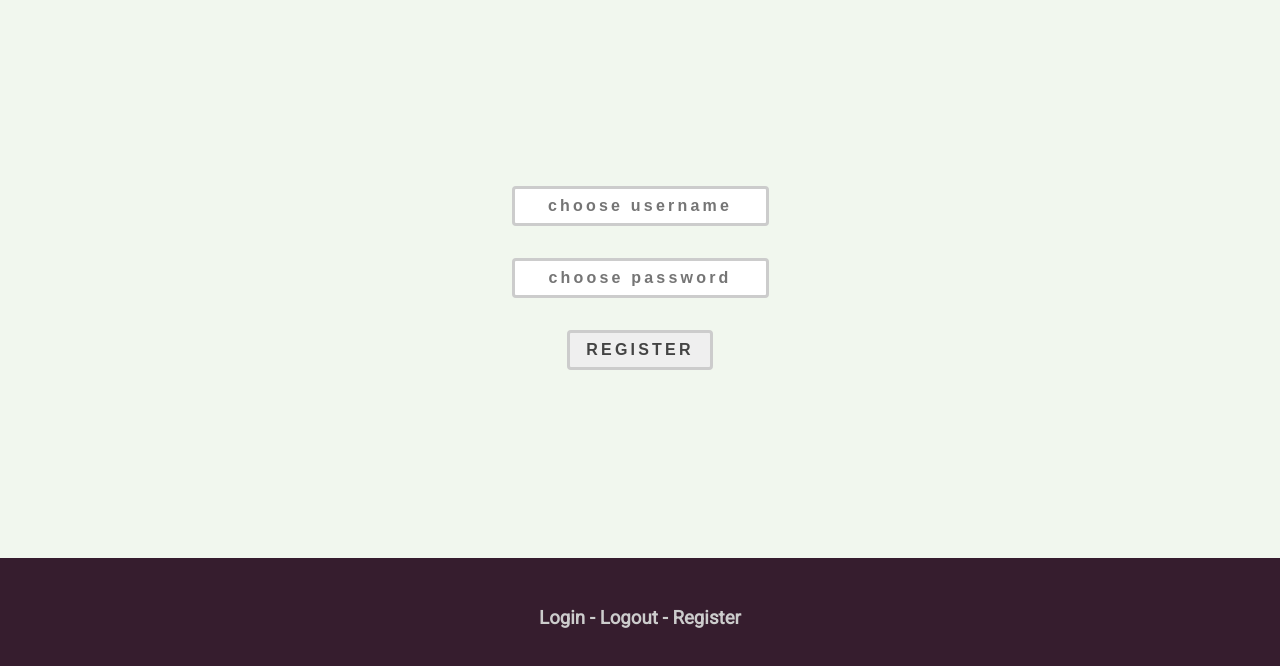
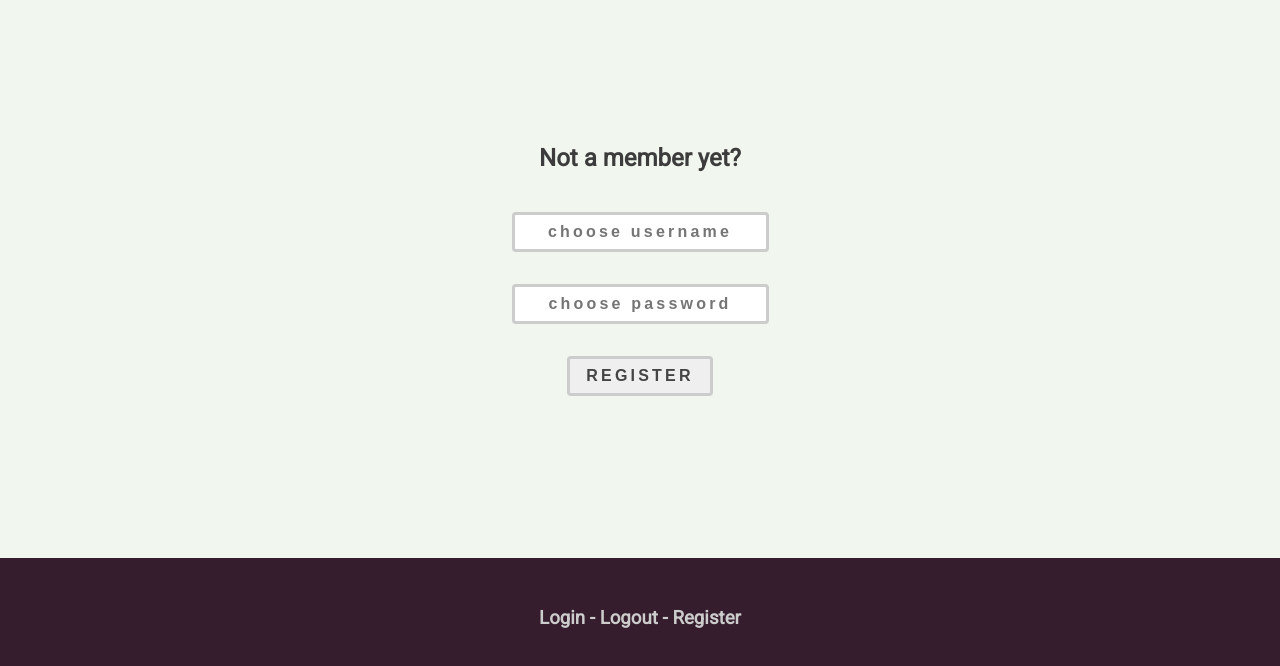
Before and after one commit to Medieinstitutet/loginpage-alexander-rusiecki, a plain HTML site: page index.html in a window 1280 px wide. Shown: the part 122-788 px from the top of the page. Drawn offline with Linux system fonts and the light colour scheme.

Commit message:
add heading to register page

```diff
--- a/css/style.css
+++ b/css/style.css
@@ -110,6 +110,12 @@ h1 {
   color: rgb(61, 60, 60);
 }
 
+h2 {
+  color: rgb(61, 60, 60);
+  text-align: center;
+  margin-bottom: 1em;
+}
+
 h3 {
   color: #ccc;
 }
--- a/scripts/view/renderForm.js
+++ b/scripts/view/renderForm.js
@@ -10,6 +10,9 @@ export const renderForm = (
 ) => {
   const logo = document.createElement('img');
   logo.src = './img/logo.jpg';
+
+  const registerHeading = document.createElement('h2');
+  registerHeading.textContent = 'Not a member yet?';
 
   const form = document.createElement('form');
   form.setAttribute('class', buttonText);
@@ -34,7 +37,7 @@ export const renderForm = (
     rootDiv.appendChild(header);
   } else {
     // Creates register new user form.
-    main.appendChild(form);
+    main.append(registerHeading, form);
     rootDiv.appendChild(main);
     rootDiv.insertAdjacentElement('beforeend', footer);
   }
```
